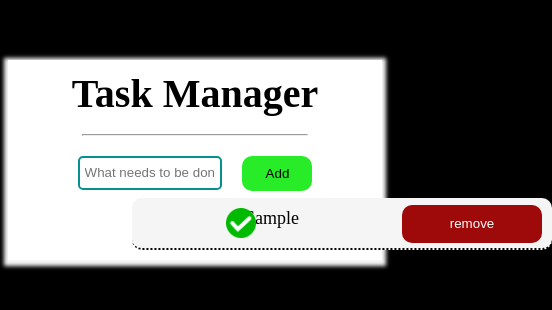
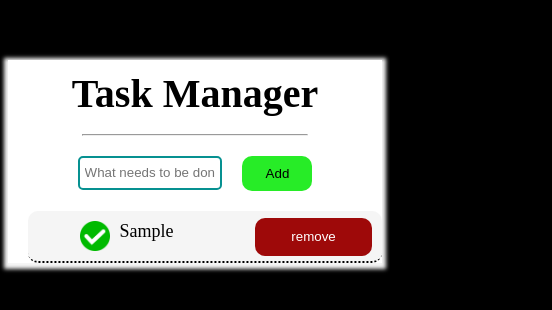
Before and after one commit to Gunjan-1/taskmanager, a plain HTML site: page index.html in a window 390 px wide. Both pictures are taken after typing "Sample" into the empty fields and a click on the button "Add". Shown: the whole page, 552 px wide, since content can reach past the window. Drawn offline with Linux system fonts and the light colour scheme.

Commit message:
first commit

```diff
--- a/data.css
+++ b/data.css
@@ -5,11 +5,11 @@
     margin-left: 0px;
     }
 
-  /* .text li{
+  .text li{
     margin-left: -20px;
   margin-top: 20px;
   }
   ul li::before{
     margin-left: -40px;
-  } */
+  }
 }
--- a/style.css
+++ b/style.css
@@ -52,12 +52,6 @@ margin-top: 20px;
   background-color: green;
   color:whitesmoke ;
 }
-.text{
-    margin-right: 10px;
-    margin-top: 7px;
-     display: inline-block;
-     margin-bottom: 10px;
-}
 .text li{
   border: groove;
   border: none;
@@ -65,7 +59,6 @@ margin-top: 20px;
   background-color:whitesmoke;
   border-bottom:2px dotted ;
   list-style: none;
-    width: 400px;
   padding: 10px;
   color: black;
   font-size: 18px;
```
Lines whose indentation alone changed are shown as unchanged.
